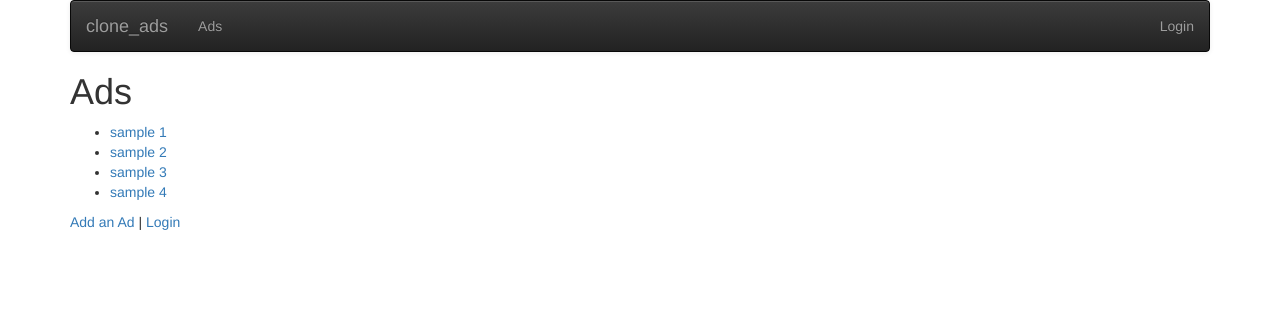
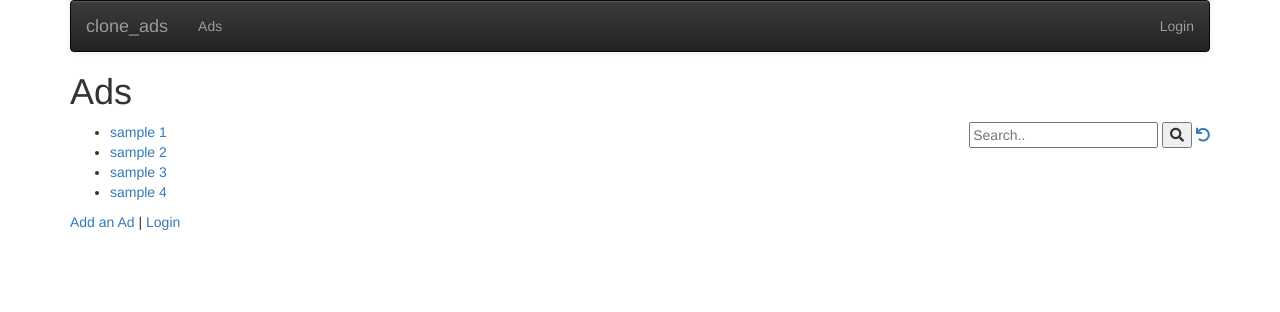
Before and after one commit to shounak-python/django, a Django app: page /ads/ in a window 1280 px wide. Shown: the top 312 px of the page. Run offline with Django 3.2, Linux system fonts and the light colour scheme; data comes from the database, SQL or seed files in the repository; both versions use the stored data as it was after the commit; tables that the repository leaves empty hold one stand-in row (values such as "Sample post"); parts of the project's set-up code (start-up, migrations or seed data) failed here and were passed over; some libraries are stand-ins or nearby versions.

Commit message:
added Search

```diff
--- a/clone_ads/ads/forms.py
+++ b/clone_ads/ads/forms.py
@@ -18,7 +18,7 @@ class CreateForm(forms.ModelForm):
     # Hint: this will need to be changed for use in the ads application :)
     class Meta:
         model = Ad
-        fields = ['title', 'text', 'picture','price']  # Picture is manual
+        fields = ['title', 'text', 'picture','price', 'tags']  # Picture is manual
 
     # Validate the size of the picture
     def clean(self):
@@ -42,6 +42,7 @@ class CreateForm(forms.ModelForm):
 
         if commit:
             instance.save()
+            self.save_m2m()
 
         return instance
 
--- a/clone_ads/ads/models.py
+++ b/clone_ads/ads/models.py
@@ -1,6 +1,7 @@
 from django.db import models
 from django.core.validators import MinLengthValidator
 from django.conf import settings
+from taggit.managers import TaggableManager
 
 class Ad(models.Model) :
     title = models.CharField(
@@ -20,6 +21,8 @@ class Ad(models.Model) :
 
     # favorites
     favorites = models.ManyToManyField(settings.AUTH_USER_MODEL, through='Fav', related_name='favorite_ads')
+
+    tags = TaggableManager(blank=True)
 
     # Shows up in the admin list
     def __str__(self):
--- a/clone_ads/ads/templates/ads/ad_list.html
+++ b/clone_ads/ads/templates/ads/ad_list.html
@@ -1,6 +1,16 @@
 {% extends "base_menu.html" %}
 {% block content %}
 <h1>Ads</h1>
+<div style="float:right">
+  <!-- https://www.w3schools.com/howto/howto_css_search_button.asp -->
+  <form>
+    <input type="text" placeholder="Search.." name="search"
+    {% if search %} value="{{ search }}" {% endif %}
+    >
+    <button type="submit"><i class="fa fa-search"></i></button>
+  <a href="{% url 'ads:all' %}"><i class="fa fa-undo"></i></a>
+  </form>
+  </div>
 <p>
 {% if ad_list %}
 <ul>
--- a/clone_ads/ads/views.py
+++ b/clone_ads/ads/views.py
@@ -6,19 +6,29 @@ from django.shortcuts import render, redirect, get_object_or_404
 from django.urls import reverse, reverse_lazy
 from django.http import HttpResponse
 from ads.forms import CommentForm, CreateForm
+from django.db.models import Q
 
 
 class AdListView(OwnerListView):
     model = Ad
     template_name: str = "ads/ad_list.html"
     def get(self, request):
-        ad_list = Ad.objects.all()
+        strval = request.GET.get('search', False)
+
+        if strval:
+            query = Q(title__icontains=strval)
+            query.add(Q(text__icontains=strval), Q.OR)
+            ad_list = Ad.objects.filter(query).select_related().order_by('-updated_at')[:10]
+
+        else:
+            ad_list = Ad.objects.all()
+
         favorites = list()
         if request.user.is_authenticated:
             rows = request.user.favorite_ads.values('id')
             favorites = [row['id'] for row in rows]
 
-        ctx = {'ad_list': ad_list, 'favorites': favorites}
+        ctx = {'ad_list': ad_list, 'favorites': favorites, 'search': strval}
 
         return render(request, self.template_name, ctx)
 
@@ -55,6 +65,10 @@ class AdCreateView(LoginRequiredMixin, View):
         ad = form.save(commit=False)
         ad.owner = self.request.user
         ad.save()
+
+        # https://django-taggit.readthedocs.io/en/latest/forms.html#commit-false
+        form.save_m2m()    # Add this
+
         return redirect(self.success_url)
 
 
@@ -78,6 +92,9 @@ class AdUpdateView(LoginRequiredMixin, View):
 
         ad = form.save(commit=False)
         ad.save()
+
+        # https://django-taggit.readthedocs.io/en/latest/forms.html#commit-false
+        form.save_m2m()    # Add this
 
         return redirect(self.success_url)
 
```
Also changed, not shown: clone_ads/ads/templates/ads/ad_detail.html (+8 -0 lines), clone_ads/ads/migrations/0005_ad_tags.py (added), clone_ads/db.sqlite3.
